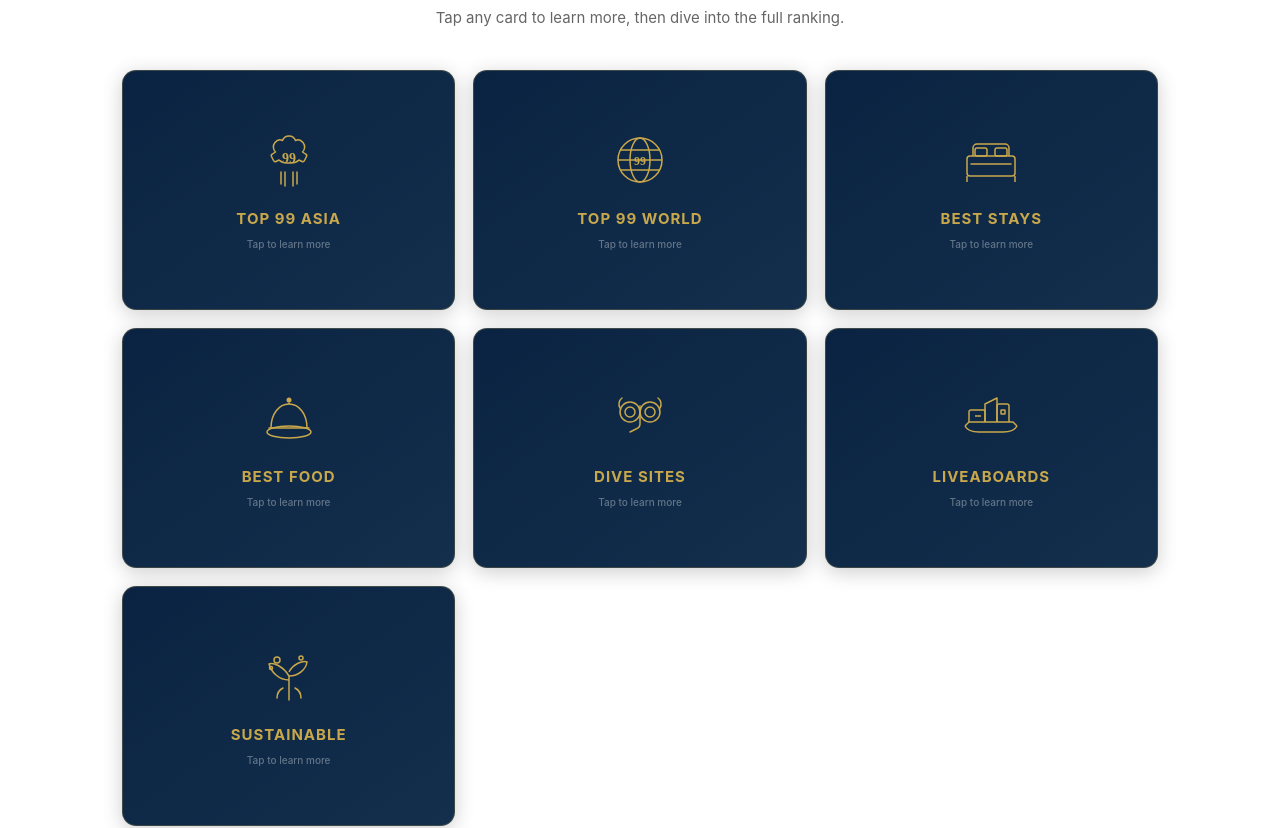
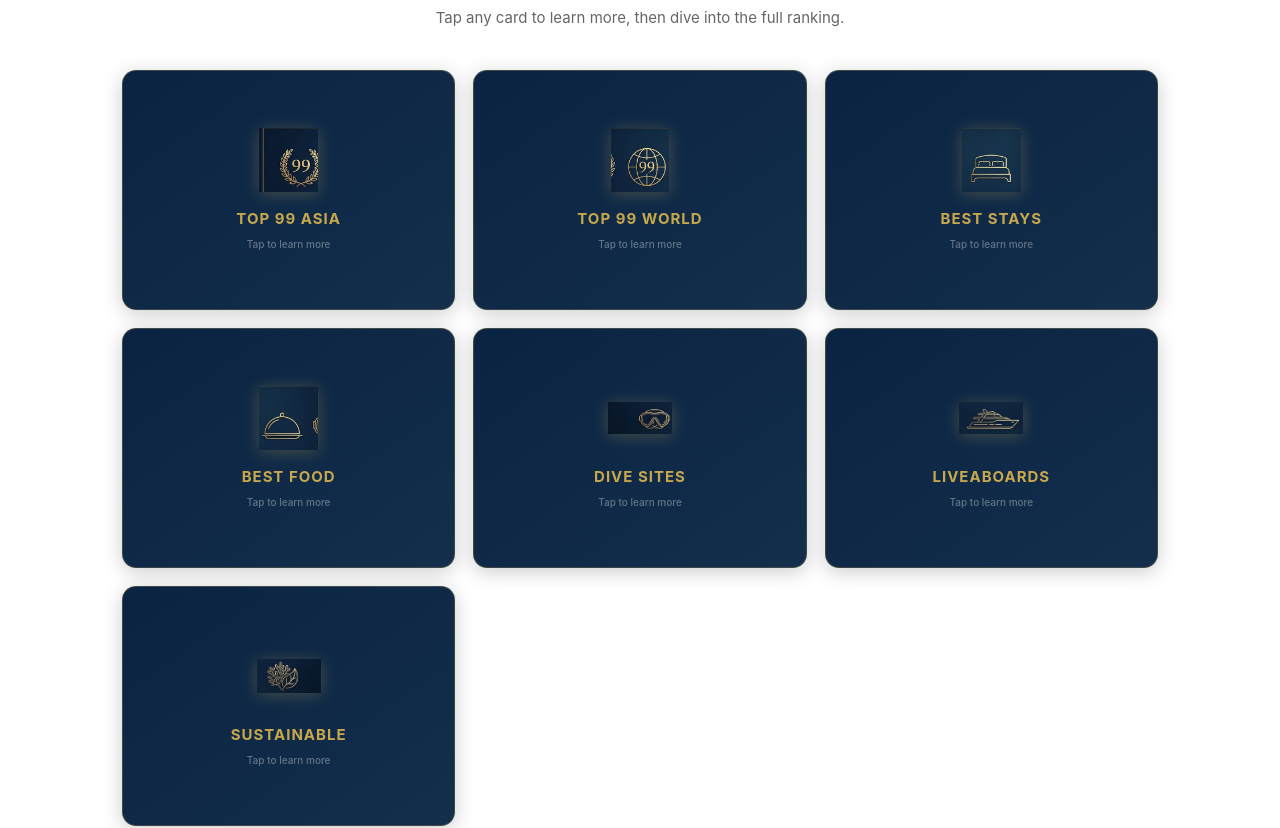
Before and after one commit to nicvdb80-cell/bestdiveguide, a Next.js app: page / in a window 1280 px wide. Shown: the part 660-1488 px from the top of the page. Built offline with nearby package versions, Linux system fonts and the light colour scheme.

Commit message:
feat: replace SVG icons with cropped badge images for all 7 cards

```diff
--- a/src/app/page.tsx
+++ b/src/app/page.tsx
@@ -6,13 +6,13 @@ import Nav from "@/components/Nav"
 import Footer from "@/components/Footer"
 
 const CATS = [
-  {t:"Top 99 Asia",c:"#E8723A",h:"/top100",d:"The definitive ranking of Asia’s best dive experiences. Resorts, liveaboards and dive operators ranked by professional panel, verified votes and expert review.",icon:`<svg viewBox="0 0 64 64" fill="none" stroke="#C9A84C" stroke-width="1.5" xmlns="http://www.w3.org/2000/svg"><path d="M32 8c-3 0-5.5 2-6.5 4.5C23 11 20 12 18 14.5c-2.5 3-2 7 .5 9.5l-3 2c-1 .5-1.5 1.5-1 2.5l2 4c.5 1 1.5 1.5 2.5 1l3-1.5c2 2 5 3 8 3h4c3 0 6-1 8-3l3 1.5c1 .5 2 0 2.5-1l2-4c.5-1 0-2-1-2.5l-3-2c2.5-2.5 3-6.5.5-9.5-2-2.5-5-3.5-7.5-2C37.5 10 35 8 32 8z" stroke-linecap="round" stroke-linejoin="round"/><path d="M24 44v12M40 44v12M28 44v14M36 44v14" stroke-linecap="round"/><text x="32" y="35" text-anchor="middle" fill="#C9A84C" stroke="none" font-size="14" font-weight="700" font-family="serif">99</text></svg>`},
-  {t:"Top 99 World",c:"#1B6CA8",h:"/top100-world",d:"The global edition. Every continent, every ocean. From the Red Sea to the Caribbean, the Pacific to the Mediterranean. Coming 2026.",icon:`<svg viewBox="0 0 64 64" fill="none" stroke="#C9A84C" stroke-width="1.5" xmlns="http://www.w3.org/2000/svg"><circle cx="32" cy="32" r="22"/><ellipse cx="32" cy="32" rx="10" ry="22"/><line x1="10" y1="32" x2="54" y2="32"/><line x1="13" y1="22" x2="51" y2="22"/><line x1="13" y1="42" x2="51" y2="42"/><text x="32" y="37" text-anchor="middle" fill="#C9A84C" stroke="none" font-size="12" font-weight="700" font-family="serif">99</text></svg>`},
-  {t:"Best Stays",c:"#0097A7",h:"/stays",d:"99 dive resorts ranked on room quality, service, location and how well the stay supports serious diving.",icon:`<svg viewBox="0 0 64 64" fill="none" stroke="#C9A84C" stroke-width="1.5" xmlns="http://www.w3.org/2000/svg"><rect x="8" y="28" width="48" height="20" rx="3" stroke-linejoin="round"/><path d="M14 28v-8a4 4 0 014-4h28a4 4 0 014 4v8" stroke-linejoin="round"/><rect x="16" y="20" width="12" height="8" rx="2"/><rect x="36" y="20" width="12" height="8" rx="2"/><line x1="8" y1="48" x2="8" y2="54"/><line x1="56" y1="48" x2="56" y2="54"/><path d="M12 36h40" stroke-linecap="round"/></svg>`},
-  {t:"Best Food",c:"#C85A20",h:"/food",d:"99 dive food experiences ranked on freshness, flavour, dietary care and atmosphere. Where divers eat the best.",icon:`<svg viewBox="0 0 64 64" fill="none" stroke="#C9A84C" stroke-width="1.5" xmlns="http://www.w3.org/2000/svg"><path d="M12 42h40" stroke-linecap="round"/><path d="M14 42c0-14 8-24 18-24s18 10 18 24" stroke-linejoin="round"/><ellipse cx="32" cy="46" rx="22" ry="6"/><circle cx="32" cy="14" r="2.5" fill="#C9A84C" stroke="none"/><line x1="32" y1="16.5" x2="32" y2="18"/></svg>`},
-  {t:"Dive Sites",c:"#1B6CA8",h:"/sites",d:"The best walls, wrecks, muck dives, seamounts and shark encounters. Ranked by visibility, marine life, access and wow factor.",icon:`<svg viewBox="0 0 64 64" fill="none" stroke="#C9A84C" stroke-width="1.5" xmlns="http://www.w3.org/2000/svg"><circle cx="22" cy="26" r="10"/><circle cx="42" cy="26" r="10"/><circle cx="22" cy="26" r="5"/><circle cx="42" cy="26" r="5"/><path d="M32 30v8c0 2-1.5 4-4 5l-6 3" stroke-linecap="round" stroke-linejoin="round"/><path d="M12 22c-2-3-1-8 2-10" stroke-linecap="round"/><path d="M52 22c2-3 1-8-2-10" stroke-linecap="round"/><path d="M32 26v-6" stroke-linecap="round"/></svg>`},
-  {t:"Liveaboards",c:"#5E35B1",h:"/liveaboards",d:"49 liveaboards across Indonesia, Maldives, Philippines and Thailand. Comfort, food, crew, safety and dive quality all scored.",icon:`<svg viewBox="0 0 64 64" fill="none" stroke="#C9A84C" stroke-width="1.5" xmlns="http://www.w3.org/2000/svg"><path d="M6 40l4-4h44l4 4" stroke-linejoin="round"/><path d="M10 36V26a2 2 0 012-2h14v12" stroke-linejoin="round"/><path d="M38 36V20a2 2 0 012-2h8a2 2 0 012 2v16" stroke-linejoin="round"/><path d="M26 36V18l12-6v24" stroke-linejoin="round"/><path d="M6 40c2 4 8 6 14 6h24c6 0 12-2 14-6" stroke-linejoin="round"/><line x1="16" y1="30" x2="22" y2="30"/><rect x="42" y="24" width="4" height="4" rx="0.5"/></svg>`},
-  {t:"Sustainable",c:"#2E7D32",h:"/sustainable",d:"Operators leading on reef conservation, waste reduction, community impact and certified sustainability.",icon:`<svg viewBox="0 0 64 64" fill="none" stroke="#C9A84C" stroke-width="1.5" xmlns="http://www.w3.org/2000/svg"><path d="M32 56V32" stroke-linecap="round"/><path d="M32 32c-6-10-16-14-20-12 2 8 10 16 20 16" stroke-linejoin="round"/><path d="M32 28c4-8 14-12 18-10-1 7-8 14-18 14" stroke-linejoin="round"/><path d="M26 44c-4 2-6 6-6 10" stroke-linecap="round"/><path d="M38 44c4 2 6 6 6 10" stroke-linecap="round"/><circle cx="20" cy="16" r="3"/><circle cx="44" cy="14" r="2"/><circle cx="14" cy="24" r="1.5"/></svg>`},
+  {t:"Top 99 Asia",c:"#E8723A",h:"/top100",d:"The definitive ranking of Asia’s best dive experiences. Resorts, liveaboards and dive operators ranked by professional panel, verified votes and expert review.",icon:`<img src="/icons/top99asia.png" style="width:100%;height:100%;object-fit:contain;filter:drop-shadow(0 2px 8px rgba(201,168,76,0.3))" alt="Top 99 Asia" />`},
+  {t:"Top 99 World",c:"#1B6CA8",h:"/top100-world",d:"The global edition. Every continent, every ocean. From the Red Sea to the Caribbean, the Pacific to the Mediterranean. Coming 2026.",icon:`<img src="/icons/top99world.png" style="width:100%;height:100%;object-fit:contain;filter:drop-shadow(0 2px 8px rgba(201,168,76,0.3))" alt="Top 99 World" />`},
+  {t:"Best Stays",c:"#0097A7",h:"/stays",d:"99 dive resorts ranked on room quality, service, location and how well the stay supports serious diving.",icon:`<img src="/icons/beststays.png" style="width:100%;height:100%;object-fit:contain;filter:drop-shadow(0 2px 8px rgba(201,168,76,0.3))" alt="Best Stays" />`},
+  {t:"Best Food",c:"#C85A20",h:"/food",d:"99 dive food experiences ranked on freshness, flavour, dietary care and atmosphere. Where divers eat the best.",icon:`<img src="/icons/bestfood.png" style="width:100%;height:100%;object-fit:contain;filter:drop-shadow(0 2px 8px rgba(201,168,76,0.3))" alt="Best Food" />`},
+  {t:"Dive Sites",c:"#1B6CA8",h:"/sites",d:"The best walls, wrecks, muck dives, seamounts and shark encounters. Ranked by visibility, marine life, access and wow factor.",icon:`<img src="/icons/divesites.png" style="width:100%;height:100%;object-fit:contain;filter:drop-shadow(0 2px 8px rgba(201,168,76,0.3))" alt="Dive Sites" />`},
+  {t:"Liveaboards",c:"#5E35B1",h:"/liveaboards",d:"49 liveaboards across Indonesia, Maldives, Philippines and Thailand. Comfort, food, crew, safety and dive quality all scored.",icon:`<img src="/icons/liveaboards.png" style="width:100%;height:100%;object-fit:contain;filter:drop-shadow(0 2px 8px rgba(201,168,76,0.3))" alt="Liveaboards" />`},
+  {t:"Sustainable",c:"#2E7D32",h:"/sustainable",d:"Operators leading on reef conservation, waste reduction, community impact and certified sustainability.",icon:`<img src="/icons/sustainable.png" style="width:100%;height:100%;object-fit:contain;filter:drop-shadow(0 2px 8px rgba(201,168,76,0.3))" alt="Sustainable" />`},
 ]
 
 function FlipCard({c}:{c:typeof CATS[0]}) {
```
